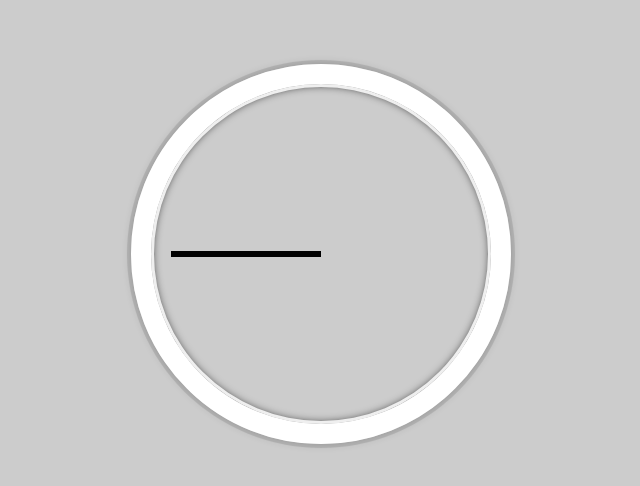
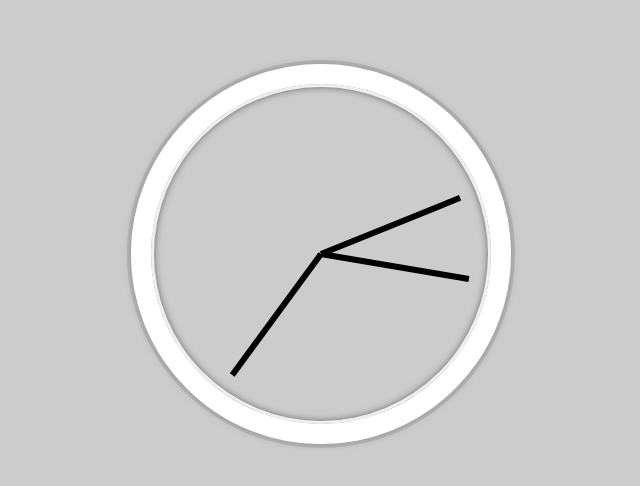
Before and after one commit to darshil/JS30, a plain HTML site: page 02/index.html in a window 1280 px wide. Shown: the part 146-632 px from the top of the page, without its empty margins (319-959 px from the left). Drawn offline with Linux system fonts and the light colour scheme.

Commit message:
wip(script): add hours, mins and seconds functionality

```diff
--- a/02/index.html
+++ b/02/index.html
@@ -11,7 +11,7 @@
 
 </head>
 <body>
-
+    <h1></h1>
     <div class="clock">
       <div class="clock-face">
         <div class="hand hour-hand"></div>
@@ -22,6 +22,29 @@
 
     <script>
 
+const secondHand = document.querySelector('.second-hand');
+  const minsHand = document.querySelector('.min-hand');
+  const hourHand = document.querySelector('.hour-hand');
+
+  function setDate() {
+    const now = new Date();
+
+    const seconds = now.getSeconds();
+    const secondsDegrees = ((seconds / 60) * 360) + 90;
+    secondHand.style.transform = `rotate(${secondsDegrees}deg)`;
+
+    const mins = now.getMinutes();
+    const minsDegrees = ((mins / 60) * 360) + ((seconds/60)*6) + 90;
+    minsHand.style.transform = `rotate(${minsDegrees}deg)`;
+
+    const hour = now.getHours();
+    const hourDegrees = ((hour / 12) * 360) + ((mins/60)*30) + 90;
+    hourHand.style.transform = `rotate(${hourDegrees}deg)`;
+  }
+
+  setInterval(setDate, 1000);
+
+  setDate();
 
     </script>
 </body>
--- a/02/style.css
+++ b/02/style.css
@@ -45,4 +45,9 @@ body{
       background:black;
       position: absolute;
       top:50%;
+      transform-origin: 100%;
+      transform: rotate(90deg);
+      transition: all 0.5s;
+      transition-timing-function: cubic-bezier(0.47, 0, 0.745, 0.715);
+
     }
```
